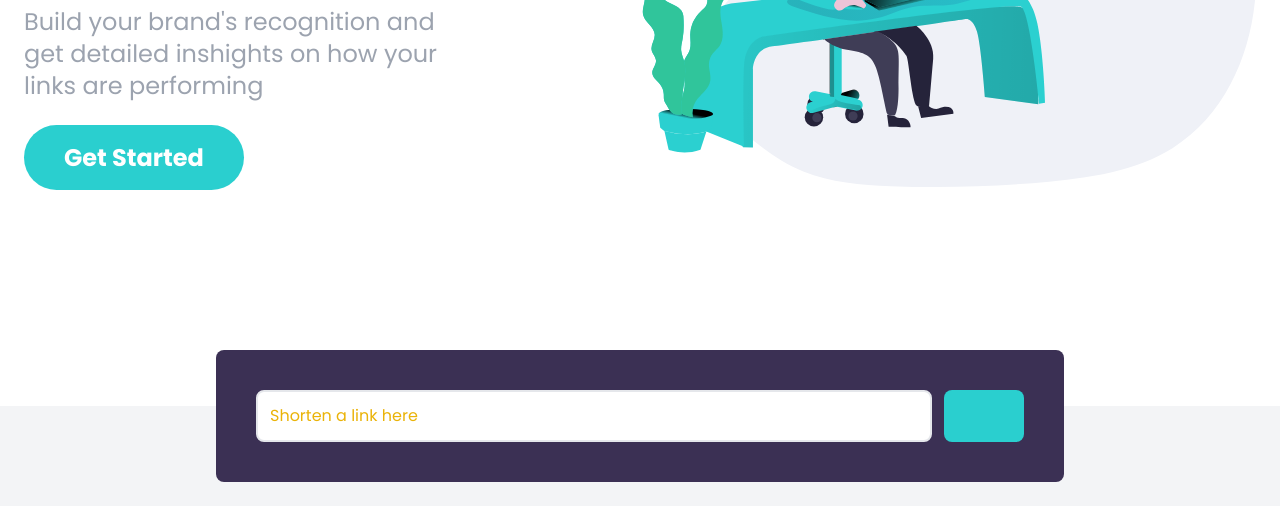
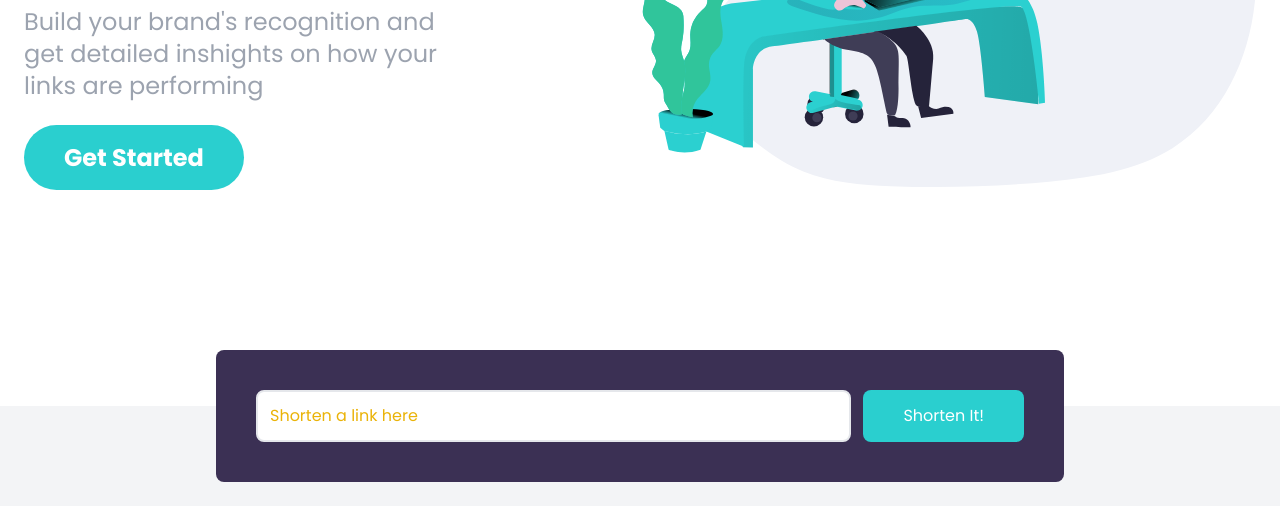
Before and after one commit to MuhammadTurkmen/Shortly, a website: page index.html in a window 1280 px wide. Shown: the part 338-844 px from the top of the page. Drawn offline with Linux system fonts and the light colour scheme.

Commit message:
adding class

```diff
--- a/index.html
+++ b/index.html
@@ -103,8 +103,12 @@
             id="link-input" />
 
           <button
-            class="px-10 py-3 text-white bg-cyan rounded-lg hover:bg-cyanLight focus:outline-none md:py-2"></button>
+            class="px-10 py-3 text-white bg-cyan rounded-lg hover:bg-cyanLight focus:outline-none md:py-2">
+            Shorten It!
+          </button>
         </form>
+
+        <!-- Link 1 -->
       </div>
     </section>
   </body>
```
